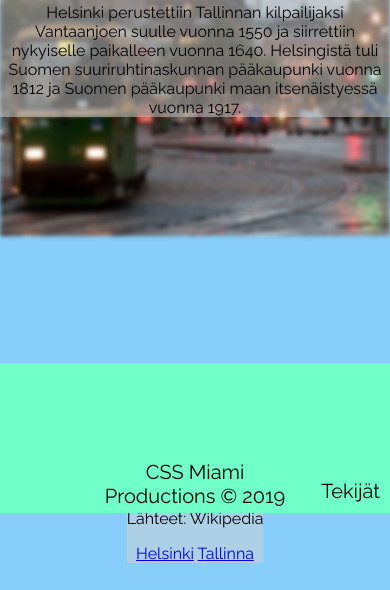
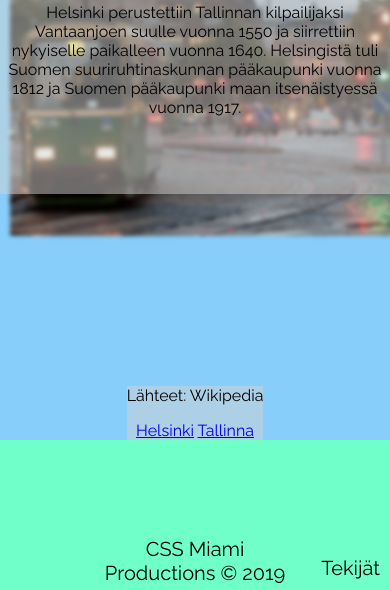
Before and after one commit to SamSalin/Helsinki-ja-Tallinna-kaksoiskaupunki-kouluprojekti, a plain HTML site: page Helsinki ja Tallinna kaksoiskaupunki kouluprojekti/historia.html in a window 390 px wide. Shown: the part 455-1045 px from the top of the page. Before the commit the page ends 1018 px from the top, so only its background shows below. Drawn offline with Linux system fonts and the light colour scheme.

Commit message:
Fuck Mobile

```diff
--- a/Helsinki ja Tallinna kaksoiskaupunki kouluprojekti/css/slidersheet.css
+++ b/Helsinki ja Tallinna kaksoiskaupunki kouluprojekti/css/slidersheet.css
@@ -75,6 +75,8 @@
     #hist-img {
         width: 100%;
         height: auto;
+        margin-left: 10px;
+        margin-right: 10px;
     }
 }
 
@@ -84,8 +86,18 @@
         margin-top: 100px;
     }
 
+    #hist-img {
+        margin-left: 10px;
+        margin-right: 10px;
+    }
+
     .history-text-item {
-        height: fit-content;
+        width: 500px;
+        height: 250px;
+    }
+
+    #hist-references {
+        bottom: -100px;
     }
 
 
```
